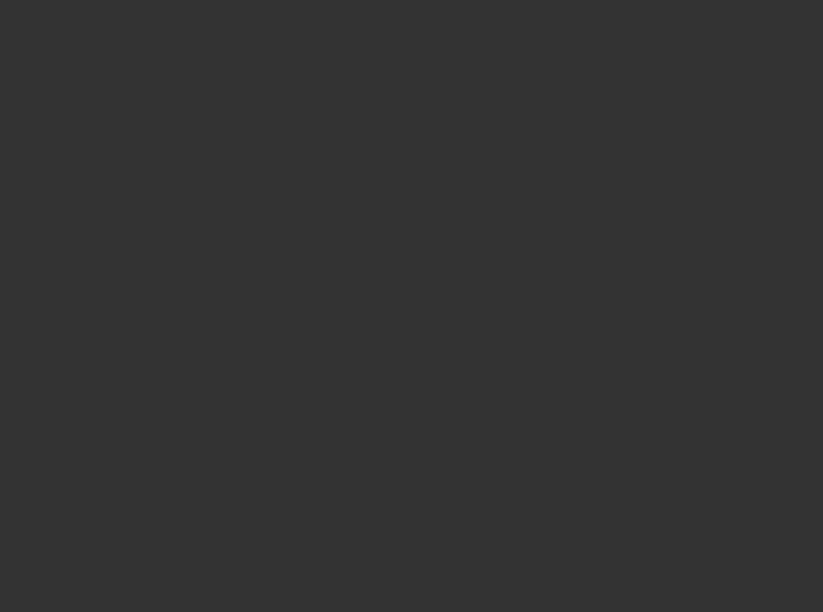
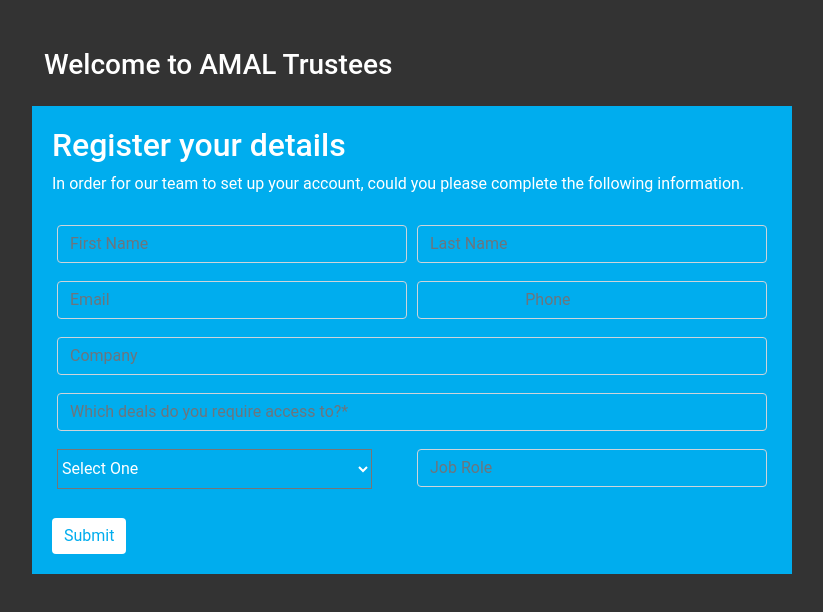
Before and after one commit to ikbalrazu/investmentportal-frontend, a React (Create React App) app: page /register in a window 1280 px wide. Before the commit this address had no page. Shown: the top 612 px of the page, without its empty margins (38-861 px from the left). Built offline with nearby package versions, Linux system fonts and the light colour scheme.

Commit message:
adding registratyion page

```diff
--- a/src/App.js
+++ b/src/App.js
@@ -6,6 +6,7 @@
 import Help from "./Component/Help";
 import Details from "./Component/Details";
 import Search from "./Component/Search";
+import Registration from "./Component/Registration";
 
 function App() {
   return (
@@ -15,6 +16,7 @@
       <Route path="/help" element={<Help />} />
       <Route path="/search" element={<Search />} />
       <Route path="/details" element={<Details />} />
+      <Route path="/register" element={<Registration />} />
       <Route path="/" element={<Login />} />
     </Routes>
     // </div>
--- /dev/null
+++ b/src/Component/Registration.js
@@ -0,0 +1,251 @@
+import React from "react";
+
+import './registration.css';
+
+
+const Registration = () => {
+
+
+  return (
+    <div>
+      <div className="container">
+        <div className=" row">
+          <h3 className="text-white text-start mt-5 mb-4">
+            {" "}
+            Welcome to AMAL Trustees
+          </h3>
+
+          {/* Registration all details start  */}
+
+          <section
+            className="col-lg-8 col-md-8 col-sm-12 col-12"
+            style={{
+              backgroundColor: "#00ADEE",
+              padding: 20,
+            }}
+          >
+            <div>
+              <h2 className="text-white"> Register your details</h2>
+
+              <p className="text-white">
+                In order for our team to set up your account, could you please
+                complete the following information.
+              </p>
+            </div>
+
+            <div>
+              <div className="row">
+                {" "}
+                <form>
+                  <div
+                    style={{
+                      display: "flex",
+                    }}
+                  >
+                    <div
+                      class="form-group mt-2"
+                      style={{ width: "50%", padding: 5 }}
+                    >
+                      <input
+                        style={{ backgroundColor: "#00ADEE", color: "white" }}
+                        type="text"
+                        class="form-control"
+                        id="firstname"
+                        aria-describedby="firstname"
+                        placeholder="First Name "
+                      />
+                    </div>
+                    <div
+                      class="form-group mt-2"
+                      style={{ width: "50%", padding: 5 }}
+                    >
+                      <input
+                        type="text"
+                        class="form-control"
+                        id="lastname"
+                        aria-describedby="firstname"
+                        placeholder="Last Name "
+                        style={{ backgroundColor: "#00ADEE", color: "white" }}
+                      />
+                    </div>
+                  </div>
+
+                  <div
+                    style={{
+                      display: "flex",
+                    }}
+                  >
+                    <div
+                      class="form-group mt-2"
+                      style={{ width: "50%", padding: 5 }}
+
+                    >
+                      <input
+                        type="text"
+                        class="form-control"
+                        id="email"
+                        aria-describedby="email"
+                        placeholder="Email "
+                        style={{ backgroundColor: "#00ADEE", color: "white" }}
+                      />
+                    </div>
+                    <div
+                      class="form-group mt-2"
+                      style={{ width: "50%", padding: 5 }}
+                    >
+                      <input
+                        type="text"
+                        class="form-control"
+                        id="lastname"
+                        aria-describedby="phone"
+                        placeholder="
+                        Phone"
+                        style={{ backgroundColor: "#00ADEE", color: "white" }}
+                      />
+                    </div>
+                  </div>
+
+                  <div>
+                    <div
+                      class="form-group mt-2"
+                      style={{ width: "100%", padding: 5 }}
+                    >
+                      <input
+                        type="text"
+                        class="form-control"
+                        id="company"
+                        aria-describedby="company*"
+                        placeholder="Company"
+                        style={{ backgroundColor: "#00ADEE", color: "white" }}
+                      />
+                    </div>
+                  </div>
+
+                  <div>
+                    <div
+                      class="form-group mt-2"
+                      style={{ width: "100%", padding: 5 }}
+                    >
+                      <input
+                        type="text"
+                        class="form-control"
+                        id="desls"
+                        aria-describedby="deals*"
+                        placeholder="Which deals do you require access to?* "
+                        style={{ backgroundColor: "#00ADEE", color: "white" }}
+                      />
+                    </div>
+                  </div>
+
+
+
+                  <div
+                    style={{
+                      display: "flex",
+                    }}
+                  >
+                    <div
+                      class="form-group mt-2"
+                      style={{ width: "50%", padding: 5 }}
+                    >
+
+                     <select
+                    name="productType"
+                    id="productType"
+                    style={{
+                      width: "90%",
+                      height: 40,
+                      backgroundColor: "transparent",
+                      color: "white",
+
+                    }}
+                  >
+                    <option
+                      style={{
+                        width: "90%",
+                        height: 40,
+                        backgroundColor: "transparent",
+                        color: "black",
+                      }}
+                      value="volvo"
+                    >
+                      Select One{" "}
+                    </option>
+                    <option
+                      style={{
+                        width: "90%",
+                        height: 40,
+                        backgroundColor: "transparent",
+                        color: "black",
+                      }}
+                      value="saab"
+                    >
+                      First Choice{" "}
+                    </option>
+                    <option
+                      style={{
+                        width: "90%",
+                        height: 40,
+                        backgroundColor: "transparent",
+                        color: "black",
+                      }}
+                      value="opel"
+                      default
+                    >
+                      Secound Choice
+                    </option>
+                    <option
+                      style={{
+                        width: "90%",
+                        height: 40,
+                        backgroundColor: "transparent",
+                        color: "black",
+                      }}
+                      value="audi"
+                    >
+                      Third Choice{" "}
+                    </option>
+                  </select>
+
+                    </div>
+
+                    <div
+                      class="form-group mt-2"
+                      style={{ width: "50%", padding: 5 }}
+                    >
+                      <input
+                        type="text"
+                        class="form-control"
+                        id="jobrole"
+                        aria-describedby="jobrole"
+                        placeholder="Job Role"
+                        style={{ backgroundColor: "#00ADEE", color: "white" }}
+                      />
+                    </div>
+                  </div>
+
+
+                  <div class="form-group mt-3">
+                    <button
+                      style={{ float: "left", color: "#00ADEE" }}
+                      type="button"
+                      className="btn btn-primary bg-white mt-2 border-0"
+                    >
+                      Submit
+                    </button>
+                  </div>
+
+
+                </form>
+              </div>
+            </div>
+          </section>
+
+          {/* Registration all details end  */}
+        </div>
+      </div>
+    </div>
+  );
+};
+
+export default Registration;
```
Also changed, not shown: src/App.css (line endings or trailing spaces), src/Component/registration.css (added).
